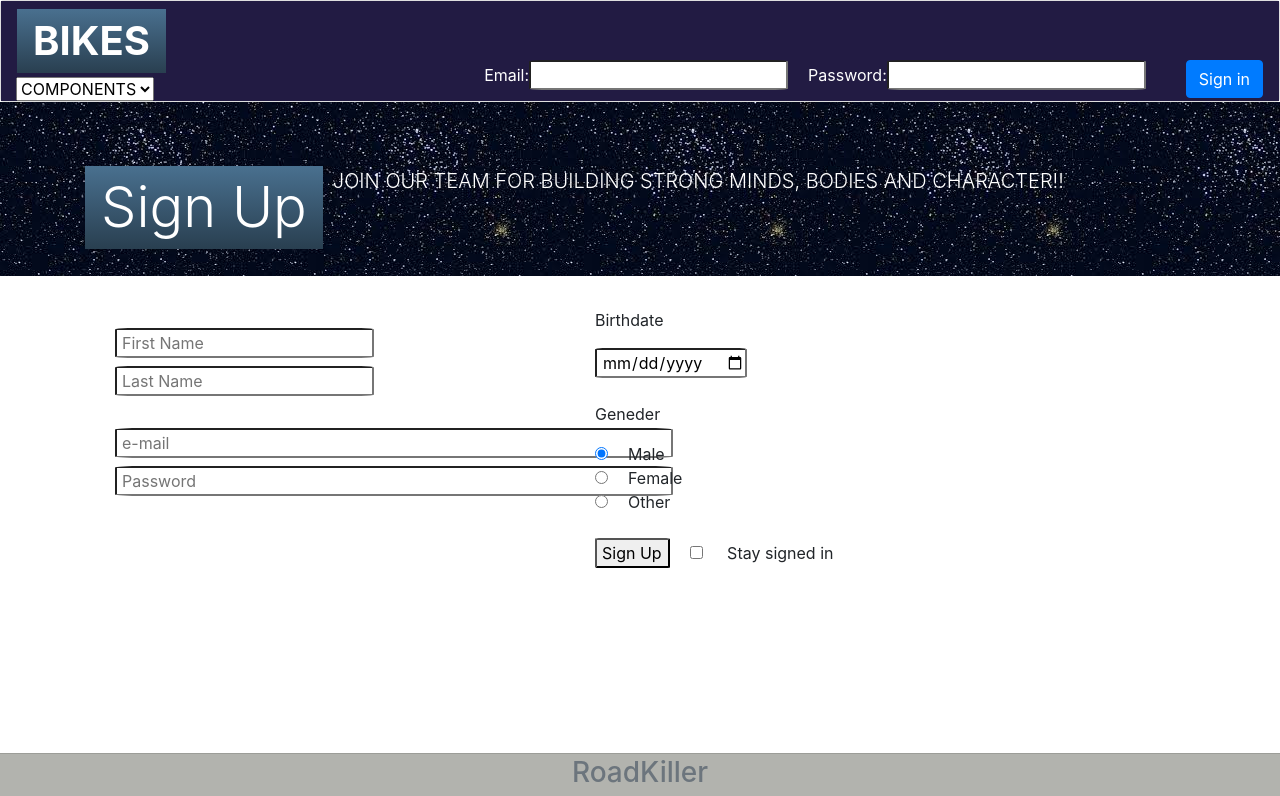
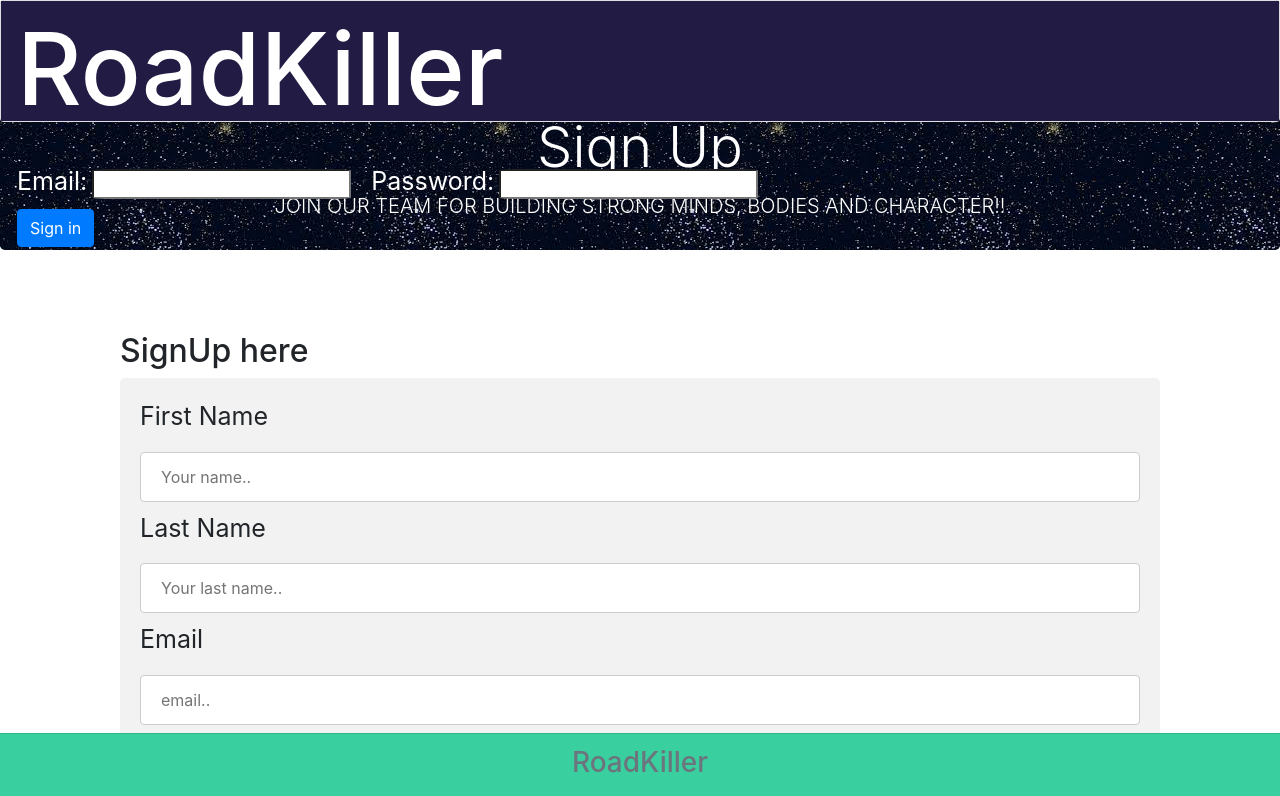
Before and after one commit to josephwele/RoadKiller, a React (Create React App) app in the folder client/: page / in a window 1280 px wide. Shown: the top 796 px of the page. Built offline with nearby package versions, Linux system fonts and the light colour scheme; the HTML template or start-up script is replaced by a standard one.

Commit message:
changes on both components

```diff
--- a/client/src/components/footer.jsx
+++ b/client/src/components/footer.jsx
@@ -1,14 +1,13 @@
-import React from  'react';
+import React from 'react'
 
 
 
-export class Footer extends React.Component{
-    render(){
-
-        return(
-<div class="card-footer text-muted" style={{position: 'fixed', padding: '2px', left:'0px', bottom: '0px', width:'100%', textAlign:'center', backgroundColor:'#B2B3AE'}}>
-   <h3>RoadKiller</h3>
-  </div>
-        )
-    }
+export class Footer extends React.Component {
+  render () {
+    return (
+                <div class='card-footer text-muted' style={{ position: 'fixed', left: '0px', bottom: '0px', width: '100%', textAlign: 'center', backgroundColor: '#39CF9F' }}>
+        <h3>RoadKiller</h3>
+      </div>
+    )
+  }
 }
--- a/client/src/components/navBar.jsx
+++ b/client/src/components/navBar.jsx
@@ -4,33 +4,25 @@ import React from 'react';
 export class NavBar extends React.Component {
   render () {
     return (
-          <div className='card text-center' style={{marginBottom: '0px'}}>
+          <div className='card text-center'   style={{ position: 'fixed', left: '0px',  width: '100%' }}>
               <nav className='navbar'>
 
-          <div className='bikes'>
-            <h1>BIKES</h1>
-            </div>
 
-            <div className='dropdown' style={{position: 'absolute', left:'15px', bottom: '0px', }}>
-              <select name='bike'>
-              <option value='components'>COMPONENTS</option>
-              <option value='accesories'>ACCESORIES</option>
-              <option value='contact'>CONTACT</option>
+            <h1>RoadKiller</h1>
 
-            </select>
 
-          </div>
+
           <div className='form-group' >
               <form action='/user/login' method='post'>
 
-                  <div style={{ float: 'left', marginRight: '20px', paddingBottom:'50px'}}>
+                  <div style={{  marginRight: '20px', paddingTop:'26px'}}>
                 <label for='email'>Email:</label>
                 <input id='email' type='text' value='' name='body[email]' required />
                       <label for='password'>Password:</label>
                 <input id='password' type='password' value='' name='body[password]' minlength='5' required />
               </div>
 
-              <div style={{ float: 'left' }}>
+              <div style={{ float: 'left',marginRight: '0px' }}>
 
                 <button type='submit' name='submit' id='sign-in' value='send' className='btn btn-primary'>Sign in</button>
               </div>
--- a/client/src/components/signUp.jsx
+++ b/client/src/components/signUp.jsx
@@ -1,71 +1,54 @@
 import React from 'react'
-import Sky from '../Sky.png';
-
+import Sky from '../Sky.png'
 
 export class SignUp extends React.Component {
   render () {
     return (
 
-
       <div className='signUp'>
 
-        <div className='jumbotron jumbotron-fluid'style ={ { backgroundImage: "url("+Sky+")" } } >
+        <div className='jumbotron 'style={{ backgroundImage: 'url(' + Sky + ')', height: '250px' }} >
 
           <div className='container'>
-            <h1 className='display-4'>Sign Up</h1>
+            <h3 className='display-4'>Sign Up</h3>
             <p className='lead'>JOIN OUR TEAM FOR BUILDING STRONG MINDS, BODIES AND CHARACTER!!</p>
           </div>
 
         </div>
         <div className='container'>
 
-            <div className='col-1-3'>
-  <div className='first-name' style={{ float: 'left', marginRight: '20px', clear: 'both' }}>
-              <label for='first-name'>
-            <input type='text' name='name' id='first-name' placeholder='First Name' />
-          </label>
-            </div>
-  <div className='last-name' st
-              yle={{ float: 'left' }}>
-              <label for='last-name'>
-                <input type='text' name='name' id='last-name' placeholder='Last Name' />
-              </label>
-            </div>
-  <br style={{ clear: 'both' }} />
-  <div className='e-mail'>
-              <label for='e-mail'>
-            <input type='tel' id='e-mail' name='email' placeholder='e-mail' style={{ width: '200%' }} />
-          </label>
-            </div>
-  <div className='pass'>
-              <label for='pass'>
-                <input type='password' id='pass' name='pass' placeholder='Password' minlength='5' required style={{ width: '200%' }} />
-              </label>
-            </div>
+        <h2>SignUp here</h2>
+
+<div className='hero'>
+  <form action="/action_page.php">
+    <label for="fname">First Name</label>
+    <input className="input" type="text" id="fname" name="firstname" placeholder="Your name.."/>
+
+    <label for="lname">Last Name</label>
+    <input className="input" type="text" id="lname" name="lastname" placeholder="Your last name.."/>
+
+    <label for="email">Email</label>
+    <input className="input" type="text" id="email" name="email" placeholder="email.."/>
+
+    <label for="password">Password</label><br/>
+    <input className="input" type="password" id="password" name="pass" placeholder="password.."/>
+
+    <div className="drop-down">
+
+    <label for="birthdate">Birthdate</label><br/>
+                <input className="input" type="date" name="birthdate"/>
             </div>
 
-  <div className='col-2-3 form-group form'>
+    <label for="country">Country</label>
+    <select id="country" name="country">
+      <option value="australia">Australia</option>
+      <option value="canada">Canada</option>
+      <option value="usa">USA</option>
+    </select>
 
-            <div className='drop-down'>
-              <p>Birthdate</p>
-              <input type='date' name='birthdate' style={{ display: 'block' }} />
-            </div><br />
-
-            <div className='gender'>
-              <p>Geneder</p>
-              <input type='radio' name='gender' value='Male' checked />Male<br />
-              <input type='radio' name='gender' value='Female' />Female<br />
-              <input type='radio' name='gender' value='Other' />Other
-            </div><br />
-            <div className='account-action'>
-              <input id='btn' type='submit' name='submit' value='Sign Up' />
-              <label>
-                <input type='checkbox' name='remember' /> Stay signed in
-              </label>
+    <input className="input" type="submit" value="Submit"/>
+  </form>
 </div>
-
-          </div>
-
         </div>
       </div>
 
--- a/client/src/index.css
+++ b/client/src/index.css
@@ -1,41 +1,26 @@
 .navbar {
   background: #221B43;
-  height: 100px;
+  height: 120px;
   color: white;
 }
 
-.form {
+/*.form {
   display: block;
   float: right;
   padding-bottom: 120px;
-}
+}*/
 
-.bikes {
+/*.bikes {
   padding-bottom: 130px;
-}
+}*/
 
-.col-2-3 {
-  float: right;
-  height: 600px;
-  width: 600px;
-}
 
-.col-1-3 {
-  float: left;
-  padding-top: 20px;
-  padding-left: 30px;
-  color: #27F1F6;
-}
 
 h1 {
-  background: linear-gradient(#49708f, #293f50);
-  border: 0;
-  color: #fff;
-  cursor: pointer;
-  font-weight: bold;
-  float: left;
-  padding: 8px 16px;
-  clear: both;
+  color: white;
+  font-size: 100px;
+
+
 }
 
 input {
@@ -89,11 +74,62 @@ input {
 
 .lead{
   color: white;
+  text-align: center;
+
 
 }
 
 .display-4{
-   margin-right: 10px;
-   margin-bottom: 40px;
+   text-align: center;
+   margin-bottom: 10px;
+   color: white;
+}
+
+.container{
+  padding: 50px;
+}
+
+label{
+  margin-right: 5px;
+  font-size: 25px;
 
 }
+
+.container .form{
+  overflow: auto;
+  /*position: fixed;*/
+  margin-left:  0px;
+  margin-bottom: 0px;
+  text-align: center;
+}
+
+.input[type=text], select {
+  width: 100%;
+  padding: 12px 20px;
+  margin: 8px 0;
+  display: inline-block;
+  border: 1px solid #ccc;
+  border-radius: 4px;
+  box-sizing: border-box;
+}
+
+.input[type=submit] {
+  width: 100%;
+  background-color: #4CAF50;
+  color: white;
+  padding: 14px 20px;
+  margin: 8px 0;
+  border: none;
+  border-radius: 4px;
+  cursor: pointer;
+}
+
+.input[type=submit]:hover {
+  background-color: #45a049;
+}
+
+.hero {
+  border-radius: 5px;
+  background-color: #f2f2f2;
+  padding: 20px;
+}
```
Lines whose indentation alone changed are shown as unchanged.
